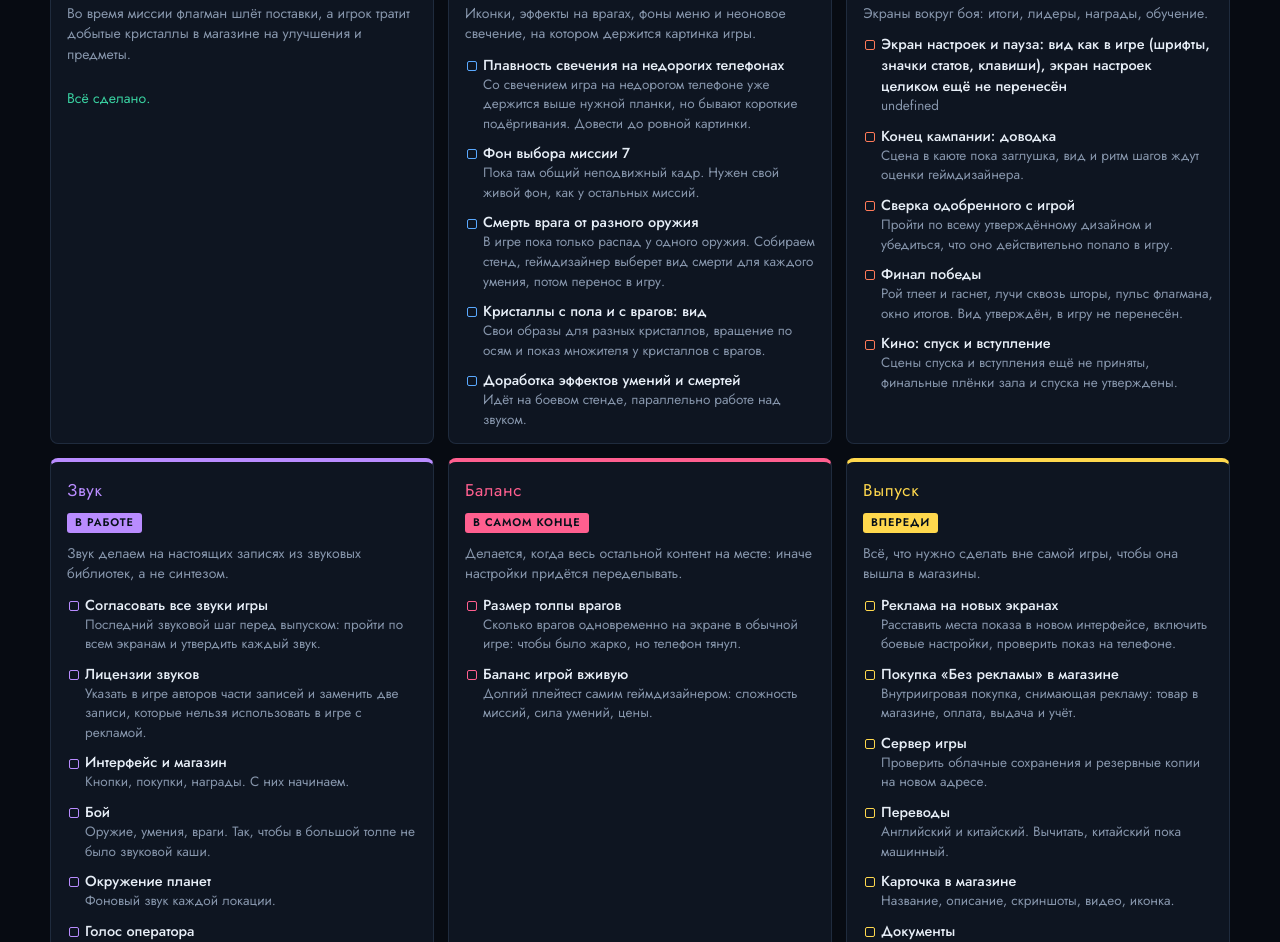
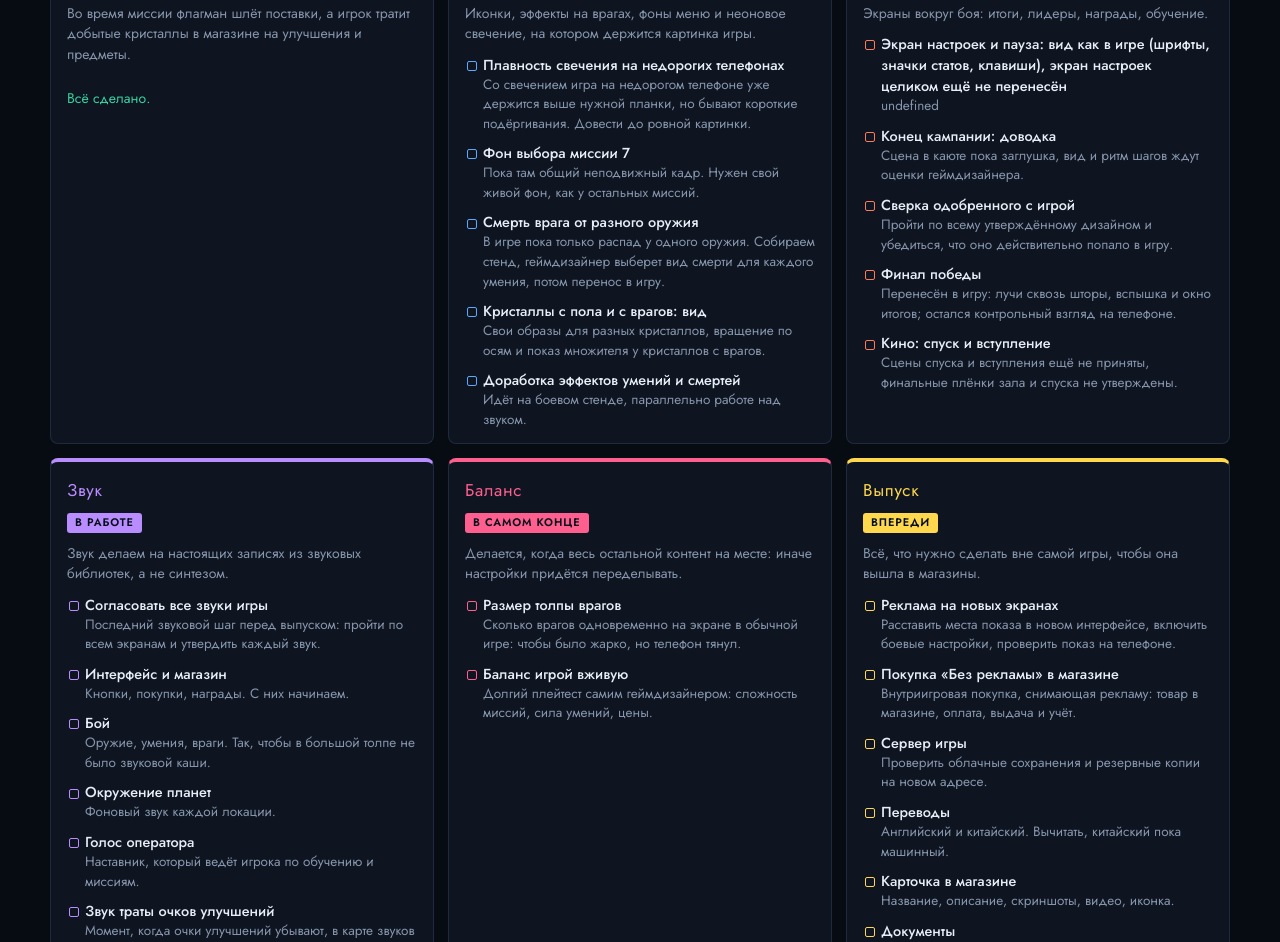
Before and after one commit to Paramonov86/doroga, a plain HTML site: page index.html in a window 1280 px wide. Shown: the part 519-1461 px from the top of the page. Drawn offline with Linux system fonts and the light colour scheme; a web font is replaced by a local one.

Commit message:
дорога до релиза: обновление 11.11.2026

```diff
--- a/index.html
+++ b/index.html
@@ -105,7 +105,7 @@ const S=[
    [1,'Старый экран итога миссии убран, остался только новый'],
    [0,'Конец кампании: доводка','Сцена в каюте пока заглушка, вид и ритм шагов ждут оценки геймдизайнера.'],
    [0,'Сверка одобренного с игрой','Пройти по всему утверждённому дизайном и убедиться, что оно действительно попало в игру.'],
-   [0,'Финал победы','Рой тлеет и гаснет, лучи сквозь шторы, пульс флагмана, окно итогов. Вид утверждён, в игру не перенесён.'],
+   [0,'Финал победы','Перенесён в игру: лучи сквозь шторы, вспышка и окно итогов; остался контрольный взгляд на телефоне.'],
    [0,'Кино: спуск и вступление','Сцены спуска и вступления ещё не приняты, финальные плёнки зала и спуска не утверждены.'],
    [1,'Ордена: новые условия под нынешние правила, прогресс на карточке, сохранение в облаке'],
    [1,'Ордена: вручение при входе в главное меню ударом печати'],
@@ -120,7 +120,7 @@ const S=[
    [1,'Библиотека звуков интерфейса собрана: больше двухсот записей'],
    [1,'Первые согласованные звуки уже звучат в игре'],
    [0,'Согласовать все звуки игры','Последний звуковой шаг перед выпуском: пройти по всем экранам и утвердить каждый звук.'],
-   [0,'Лицензии звуков','Указать в игре авторов части записей и заменить две записи, которые нельзя использовать в игре с рекламой.'],
+   [1,'Лицензии звуков','Авторы свободных записей указаны в игре, на экране об авторах. Записей, которые нельзя использовать в игре с рекламой, в игре не оказалось.'],
    [0,'Интерфейс и магазин','Кнопки, покупки, награды. С них начинаем.'],
    [0,'Бой','Оружие, умения, враги. Так, чтобы в большой толпе не было звуковой каши.'],
    [0,'Окружение планет','Фоновый звук каждой локации.'],
```
